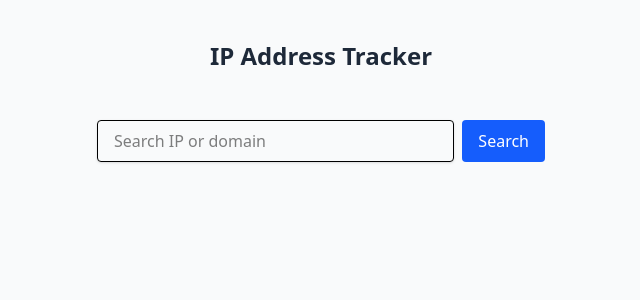
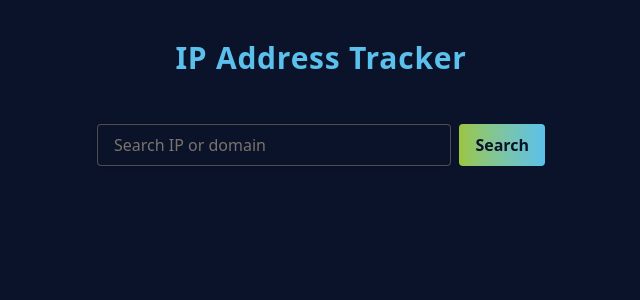
Before and after one commit to YusufBolden/ip-address-tracker, a React (Vite) app: page / in a window 1280 px wide. Shown: the top 300 px of the page, without its empty margins (319-959 px from the left). Built offline with nearby package versions, Linux system fonts and the light colour scheme; no server answers.

Commit message:
Adds custom color themes

```diff
--- a/src/components/IPForm.tsx
+++ b/src/components/IPForm.tsx
@@ -32,19 +32,19 @@ const IPForm = ({ onSearch }: IPFormProps) => {
           value={input}
           onChange={(e) => setInput(e.target.value)}
           placeholder="Search IP or domain"
-          className="flex-1 px-4 py-2 border rounded shadow focus:outline-none focus:ring-2 focus:ring-blue-400 transition"
+          className="flex-1 px-4 py-2 border border-[#E7D3AD]/30 bg-[#0B132B] text-[#E7D3AD] rounded shadow focus:outline-none focus:ring-2 focus:ring-[#9BC53D] transition"
           aria-invalid={!!error}
           aria-describedby="ip-error"
         />
         <button
           type="submit"
-          className="bg-blue-600 text-white px-4 py-2 rounded hover:bg-blue-700 transition"
+          className="bg-gradient-to-r from-[#9BC53D] to-[#5BC0EB] hover:from-[#5BC0EB] hover:to-[#9BC53D] text-[#0B132B] font-bold px-4 py-2 rounded transition"
         >
           Search
         </button>
       </form>
       {error && (
-        <p id="ip-error" className="text-red-600 text-sm">
+        <p id="ip-error" className="text-[#E7D3AD] text-sm">
           {error}
         </p>
       )}
--- a/src/pages/HomePage.tsx
+++ b/src/pages/HomePage.tsx
@@ -40,13 +40,13 @@ const HomePage = () => {
   }, [fetchIPData])
 
   return (
-    <div className="min-h-screen flex flex-col items-center justify-start p-4 bg-gray-50">
-      <h1 className="text-2xl font-bold text-gray-800 my-6">
+    <div className="min-h-screen flex flex-col items-center justify-start p-4 bg-[#0B132B] text-[#E7D3AD]">
+      <h1 className="text-3xl font-extrabold text-[#5BC0EB] my-6 tracking-wide">
         IP Address Tracker
       </h1>
       <IPForm onSearch={fetchIPData} />
       {loading && (
-        <p className="mt-6 text-blue-600 font-medium">Loading...</p>
+        <p className="mt-6 text-[#5BC0EB] font-medium animate-pulse">Loading...</p>
       )}
       <AnimatePresence>
         {!loading && ipData && (
```
